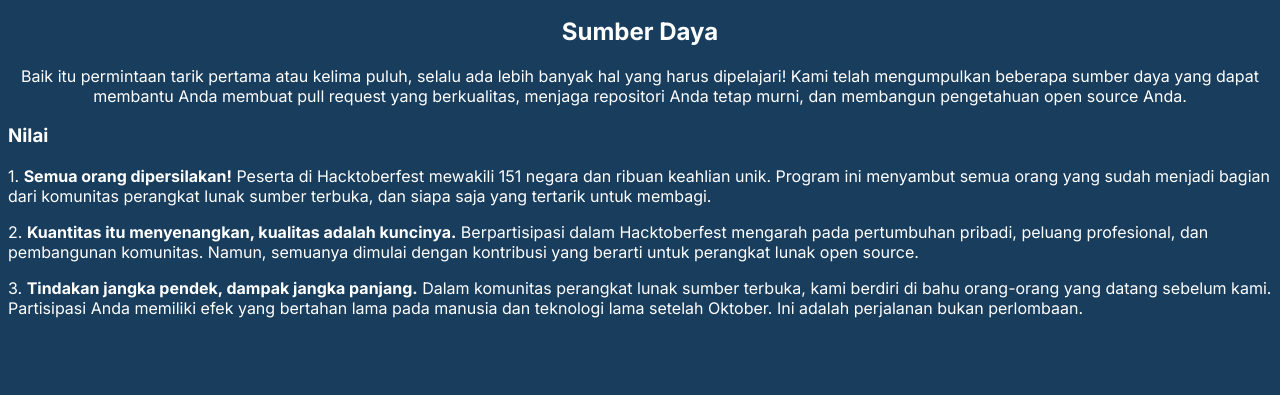
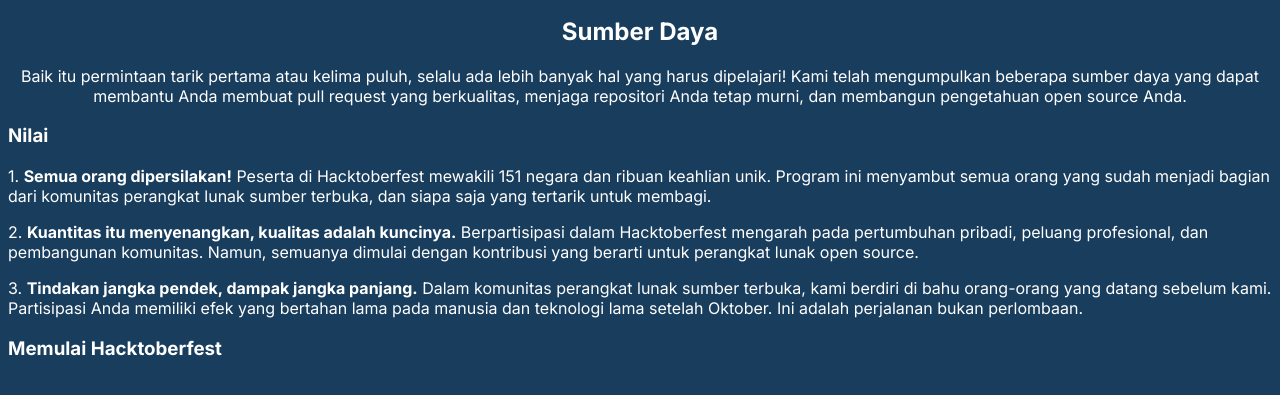
Before and after one commit to indmind/retastoberfest-2020, a plain HTML site: page sumber_daya.html in a window 1280 px wide. Shown: the part 93-488 px from the top of the page. Drawn offline with Linux system fonts and the light colour scheme.

Commit message:
Tambah Resc

```diff
--- a/sumber_daya.html
+++ b/sumber_daya.html
@@ -26,5 +26,6 @@
  <p>1. <b>Semua orang dipersilakan!</b> Peserta di Hacktoberfest mewakili 151 negara dan ribuan keahlian unik. Program ini menyambut semua orang yang sudah menjadi bagian dari komunitas perangkat lunak sumber terbuka, dan siapa saja yang tertarik untuk membagi.</p>
  <p>2. <b>Kuantitas itu menyenangkan, kualitas adalah kuncinya.</b> Berpartisipasi dalam Hacktoberfest mengarah pada pertumbuhan pribadi, peluang profesional, dan pembangunan komunitas. Namun, semuanya dimulai dengan kontribusi yang berarti untuk perangkat lunak open source.</p>
  <p>3. <b>Tindakan jangka pendek, dampak jangka panjang.</b> Dalam komunitas perangkat lunak sumber terbuka, kami berdiri di bahu orang-orang yang datang sebelum kami. Partisipasi Anda memiliki efek yang bertahan lama pada manusia dan teknologi lama setelah Oktober. Ini adalah perjalanan bukan perlombaan.</p>
+  <h3>Memulai Hacktoberfest</h3>
 </body>
 </html>
```
